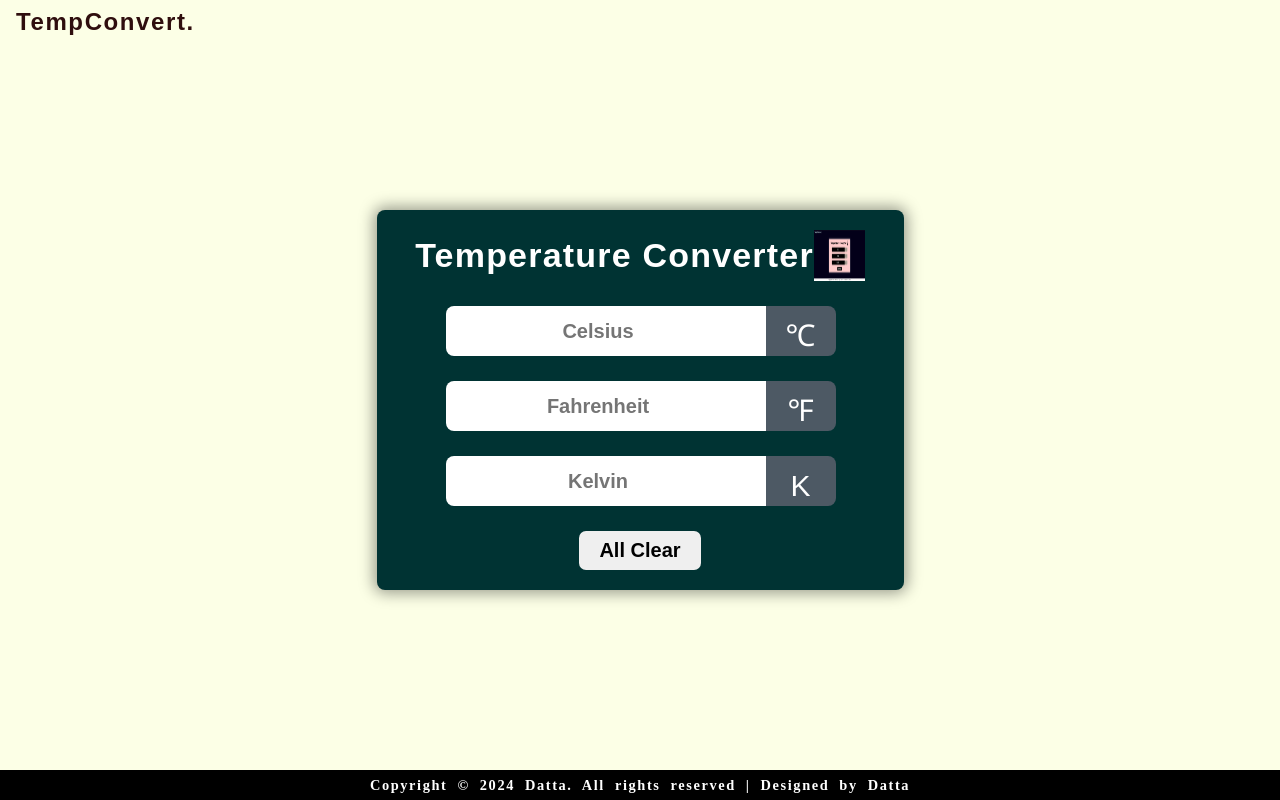
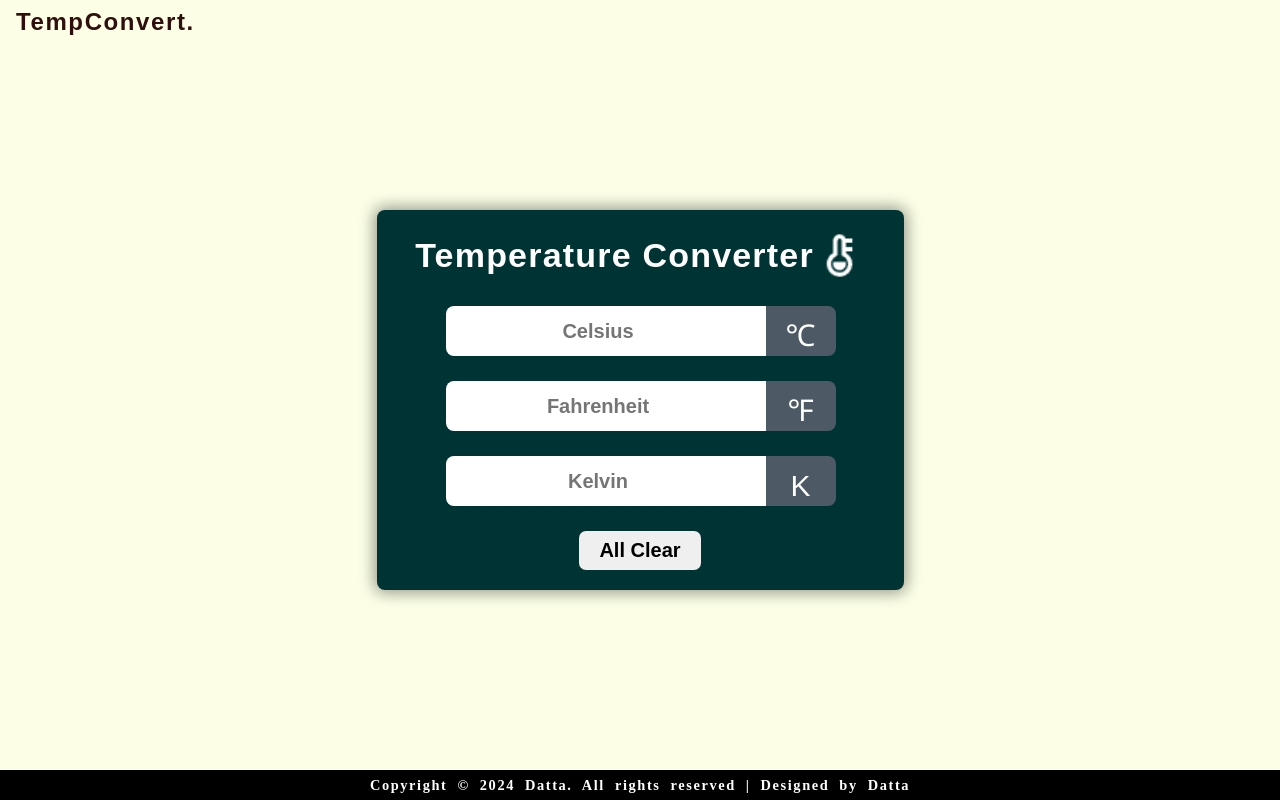
Before and after one commit to dattakale21/Temperature-Converter, a plain HTML site: page index.html in a window 1280 px wide. Drawn offline with Linux system fonts and the light colour scheme.

Commit message:
Update index.html

```diff
--- a/index.html
+++ b/index.html
@@ -16,7 +16,7 @@
 
         <div class="title">
             <h1>Temperature Converter</h1>
-            <span class="Temperature-icon"><img src="temp.png" alt=""></span>
+            <span class="Temperature-icon"><img src="temperature.png" alt=""></span>
         </div>
 
         <div id="celsius">
```
